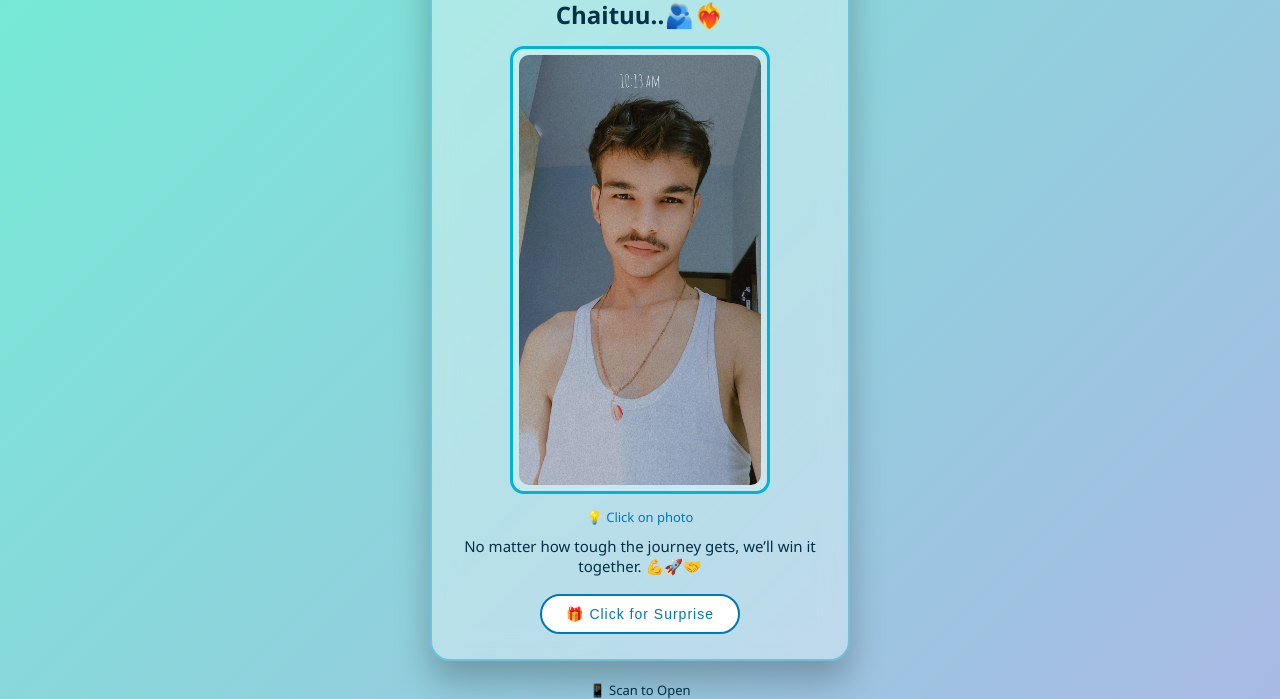
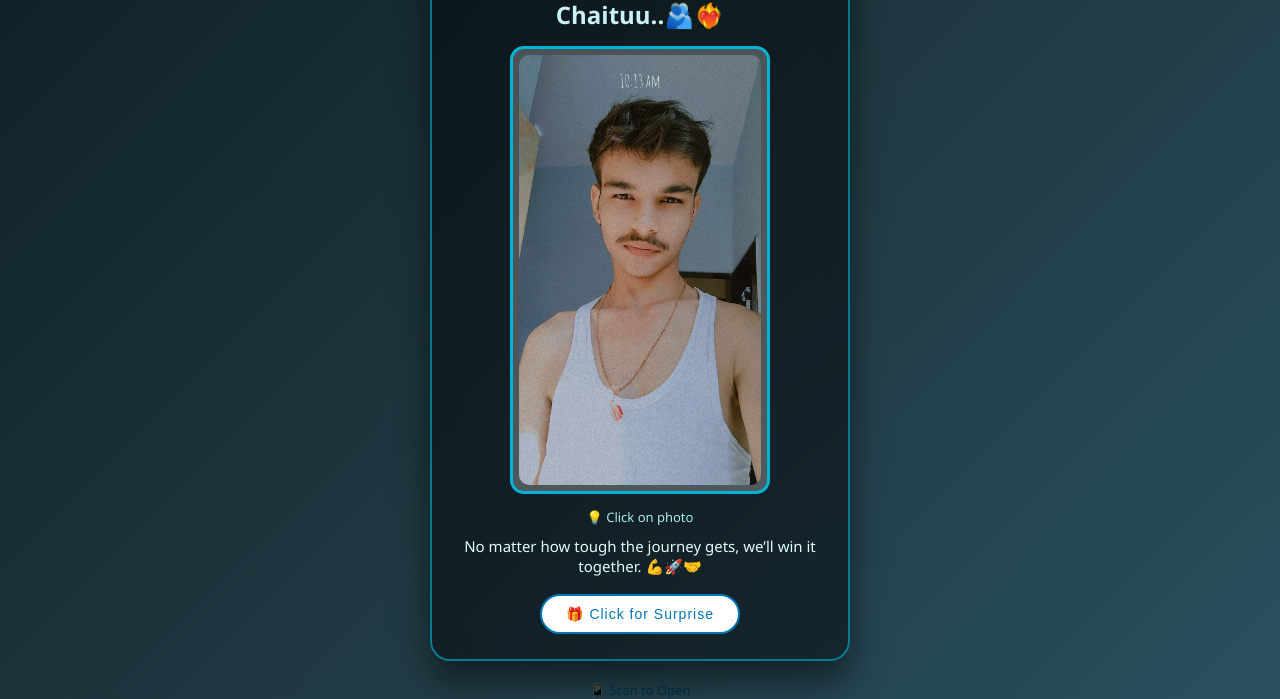
Before and after one commit to Vaibhav5719v/birthday, a plain HTML site: page index.html in a window 1280 px wide. Shown: the part 80-779 px from the top of the page. Drawn offline with nearby package versions, Linux system fonts and the light colour scheme.

Commit message:
Update style.css

```diff
--- a/style.css
+++ b/style.css
@@ -11,8 +11,7 @@ body {
     align-items: center;
     justify-content: center;
 
-    /* LIGHTER GRADIENT */
-    background: linear-gradient(135deg, #74ebd5, #ACB6E5);
+    background: linear-gradient(135deg, #0f2027, #203a43, #2c5364);
     font-family: 'Segoe UI', sans-serif;
 }
 
@@ -22,24 +21,25 @@ body {
     padding: 25px;
     text-align: center;
 
-    background: rgba(255, 255, 255, 0.35);
+    background: rgba(0, 0, 0, 0.45);
     backdrop-filter: blur(14px);
 
     border-radius: 20px;
-    border: 2px solid rgba(0, 150, 199, 0.4);
+    border: 2px solid rgba(0, 180, 216, 0.6);
 
-    box-shadow: 0 20px 35px rgba(0,0,0,0.25);
+    box-shadow: 0 20px 35px rgba(0,0,0,0.5);
 }
+
 
 /* Headings */
 h1 {
-    color: #005f73;
+    color: #90dbf4;
     margin-bottom: 8px;
     letter-spacing: 1px;
 }
 
 h2 {
-    color: #023047;
+    color: #caf0f8;
     margin-bottom: 15px;
     font-weight: 600;
 }
@@ -73,13 +73,13 @@ h2 {
 /* Hint */
 .photo-hint {
     font-size: 13px;
-    color: #0077b6;
+    color: #ade8f4;
     margin-bottom: 10px;
 }
 
 /* Text */
 #wish {
-    color: #023047;
+    color: #e0fbfc;
     font-size: 15px;
     margin-bottom: 18px;
     min-height: 40px;
```
